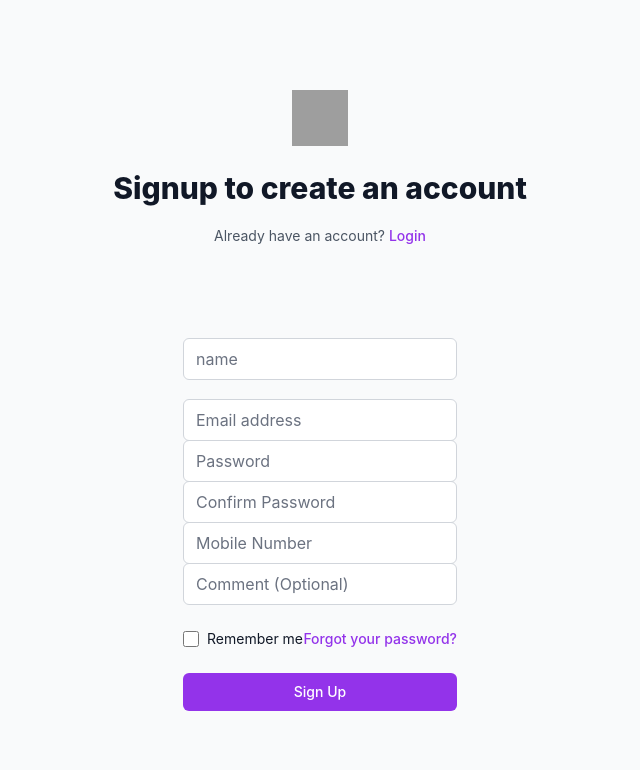
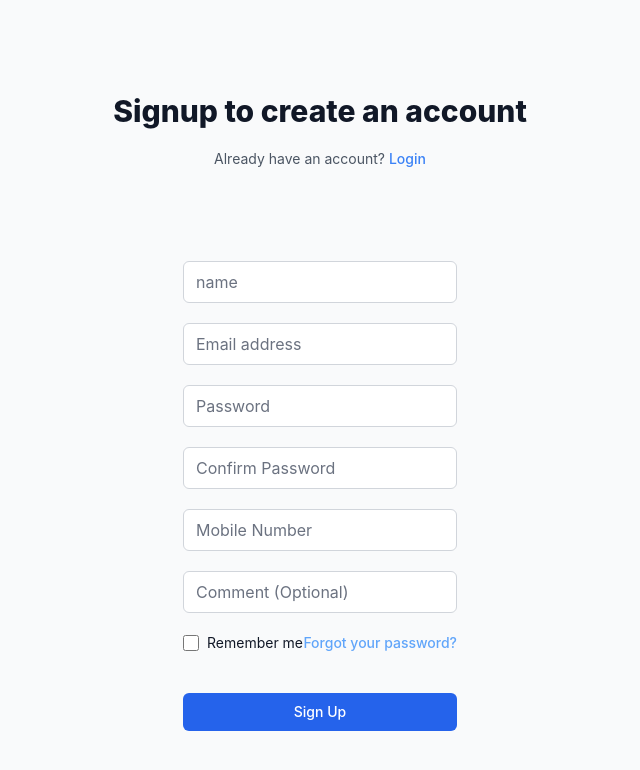
Before and after one commit to Mariam1301/pets-app, a React (Create React App) app: page /signup in a window 1280 px wide. Shown: the top 770 px of the page, without its empty margins (320-960 px from the left). Built offline with nearby package versions, Linux system fonts and the light colour scheme; grey boxes are pictures that could not be loaded; the HTML template or start-up script is replaced by a standard one.

Commit message:
modify styling

```diff
--- a/src/components/FormAction.js
+++ b/src/components/FormAction.js
@@ -10,7 +10,7 @@ export default function FormAction({
             type==='Button' ?
             <button
                 type={action}
-                className="group relative w-full flex justify-center py-2 px-4 border border-transparent text-sm font-medium rounded-md text-white bg-purple-600 hover:bg-purple-700 focus:outline-none focus:ring-2 focus:ring-offset-2 focus:ring-purple-500 mt-10"
+                className="group relative w-full flex justify-center py-2 px-4 border border-transparent text-sm font-medium rounded-md text-white bg-blue-600 hover:bg-purple-700 focus:outline-none focus:ring-2 focus:ring-offset-2 focus:ring-purple-500 mt-10"
                 onSubmit={handleSubmit}
             >
 
--- a/src/components/FormExtra.js
+++ b/src/components/FormExtra.js
@@ -6,7 +6,7 @@ export default function FormExtra(){
             id="remember-me"
             name="remember-me"
             type="checkbox"
-            className="h-4 w-4 text-purple-600 focus:ring-purple-500 border-gray-300 rounded"
+            className="h-4 w-4 text-blue-400 focus:ring-purple-500 border-gray-300 rounded"
           />
           <label htmlFor="remember-me" className="ml-2 block text-sm text-gray-900">
             Remember me
@@ -14,7 +14,7 @@ export default function FormExtra(){
         </div>
 
         <div className="text-sm">
-          <a href="#" className="font-medium text-purple-600 hover:text-purple-500">
+          <a href="#" className="font-medium text-blue-400 hover:text-purple-500">
             Forgot your password?
           </a>
         </div>
--- a/src/components/Header.js
+++ b/src/components/Header.js
@@ -8,19 +8,13 @@ export default function Header({
 }){
     return(
         <div className="mb-10">
-            <div className="flex justify-center">
-                <img
-                    alt=""
-                    className="h-14 w-14"
-                    src="https://ik.imagekit.io/pibjyepn7p9/Lilac_Navy_Simple_Line_Business_Logo_CGktk8RHK.png?ik-sdk-version=javascript-1.4.3&updatedAt=1649962071315"/>
-            </div>
             <div className="max-w-lg mx-auto">
                 <h2 className="mt-6 text-center text-3xl font-extrabold text-gray-900">
                     {heading}
                 </h2>
                 <p className="mt-2 text-center text-sm text-gray-600 mt-5">
                 {paragraph} {' '}
-                <Link to={linkUrl} className="font-medium text-purple-600 hover:text-purple-500">
+                <Link to={linkUrl} className="font-medium text-blue-500 hover:text-purple-500">
                     {linkName}
                 </Link>
                 </p>
--- a/src/components/HomeHeader.js
+++ b/src/components/HomeHeader.js
@@ -19,14 +19,13 @@ const HomeHeader = () => {
             <nav className="container mx-auto flex justify-between items-center">
                 <h1 className="text-lg">Pet Tracker</h1>
                 <div className="flex items-center">
-                    {/* Adjusted button with fixed width and SVG icon */}
                     <button onClick={handleUserSettings} className="flex items-center justify-center gap-2 bg-blue-600 hover:bg-blue-700 text-white font-bold py-2 px-4 rounded mr-2">
-                        <UserIcon className="w-4 h-4" /> {/* Adjust SVG size as needed */}
                         <span>User Settings</span>
+                        <UserIcon className="w-4 h-4" />
                     </button>
-                    {/* Log Out Button with same styling */}
                     <button onClick={handleLogout} className="flex items-center justify-center gap-2 bg-blue-700 hover:bg-blue-800 text-white font-bold py-2 px-4 rounded">
                         <span>Log Out</span>
+                        <svg className="w-4 h-4" fill="none" stroke="currentColor" viewBox="0 0 24 24" xmlns="http://www.w3.org/2000/svg"><path strokeLinecap="round" strokeLinejoin="round" strokeWidth={2} d="M17 16l4-4m0 0l-4-4m4 4H7m6 4v1a3 3 0 01-3 3H6a3 3 0 01-3-3V7a3 3 0 013-3h4a3 3 0 013 3v1" /></svg>
                     </button>
                 </div>
             </nav>
--- a/src/components/PetDetail.js
+++ b/src/components/PetDetail.js
@@ -25,23 +25,24 @@ const PetDetail = ({ pet, onRemovePet }) => {
       )}
     </div>
     <div className="flex flex-col sm:flex-row sm:justify-between">
-      <div className="flex flex-col ">
+    <div className="flex flex-col space-y-2">
       <button
         onClick={() => onRemovePet(pet.id)}
-          className="bg-red-500 hover:bg-red-700 text-white font-bold py-2 px-4 rounded w-[100px] mb-2 sm:mb-0 sm:mr-2">
+        className="bg-blue-600 hover:bg-blue-800 text-white font-bold py-2 px-4 rounded w-full transition-colors duration-150">
           Delete
       </button>
       <button
-          className="bg-yellow-500 hover:bg-yellow-700 text-white font-bold py-2 px-4 rounded w-[100px] mb-2 sm:mb-0 sm:mr-2"
+        className="bg-blue-500 hover:bg-blue-700 text-white font-bold py-2 px-4 rounded w-full transition-colors duration-150"
         onClick={() => navigate(`/edit-pet/${pet.id}`)}>
           Edit
       </button>
       <button
         onClick={handleNavigateToTracker}
-          className="bg-green-500 hover:bg-green-700 text-white font-bold py-2 px-4 rounded w-[100px]">
+        className="bg-blue-400 hover:bg-blue-600 text-white font-bold py-2 px-4 rounded w-full transition-colors duration-150">
           Location
       </button>
     </div>
+
     </div>
     </div>
   );
--- a/src/components/Signup.js
+++ b/src/components/Signup.js
@@ -65,8 +65,8 @@ export default function Signup() {
     };
 
     return (
-        <form className="mt-8 space-y-6" onSubmit={handleSubmit}>
-            <div className="-space-y-px">
+        <form className="mt-8 gap-y-6" onSubmit={handleSubmit}>
+            <div className="-gap-y-px gap-y-2">
                 {fields.map(field =>
                     <Input
                         key={field.id}
--- a/src/constants/formFields.js
+++ b/src/constants/formFields.js
@@ -31,8 +31,7 @@ const signupFields=[
         autoComplete:"name",
         isRequired:true,
         placeholder:"name"
-    },
-    {
+    },{
         labelText:"Email address",
         labelFor:"email",
         id:"email",
@@ -48,7 +47,7 @@ const signupFields=[
         id:"password",
         name:"password",
         type:"password",
-        autoComplete:"passord",
+        autoComplete:"current-password",
         isRequired:true,
         placeholder:"Password"
     },
```
Lines whose indentation alone changed are shown as unchanged.
